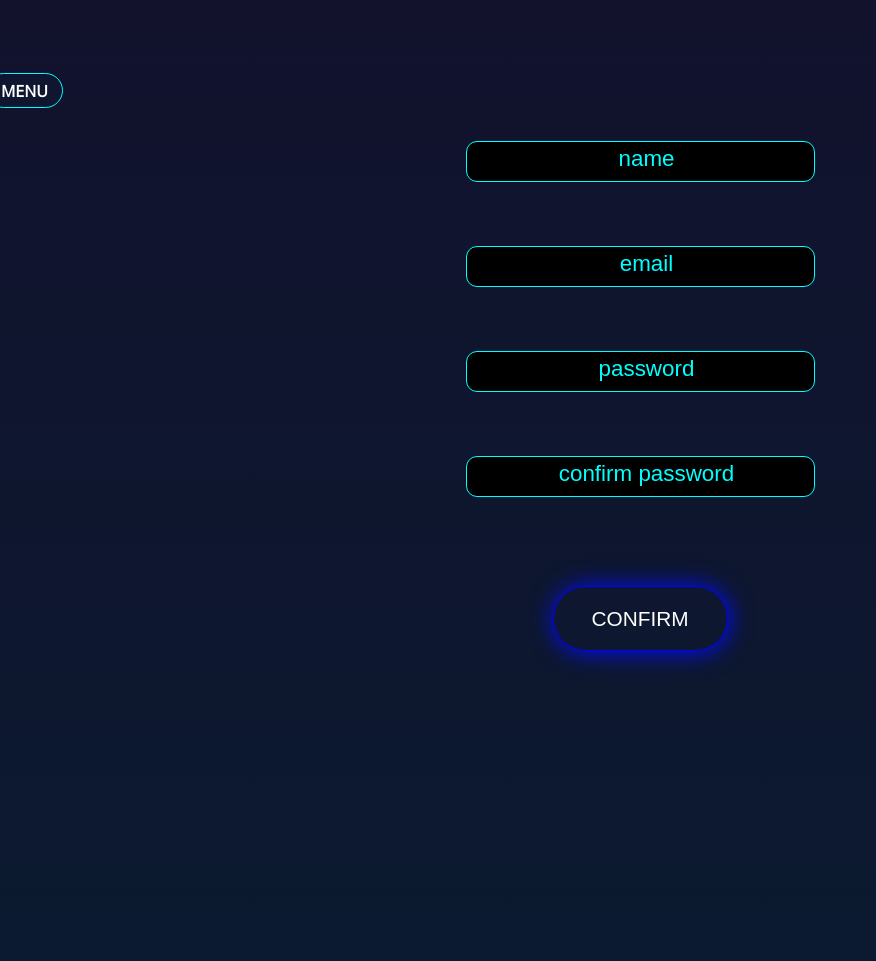
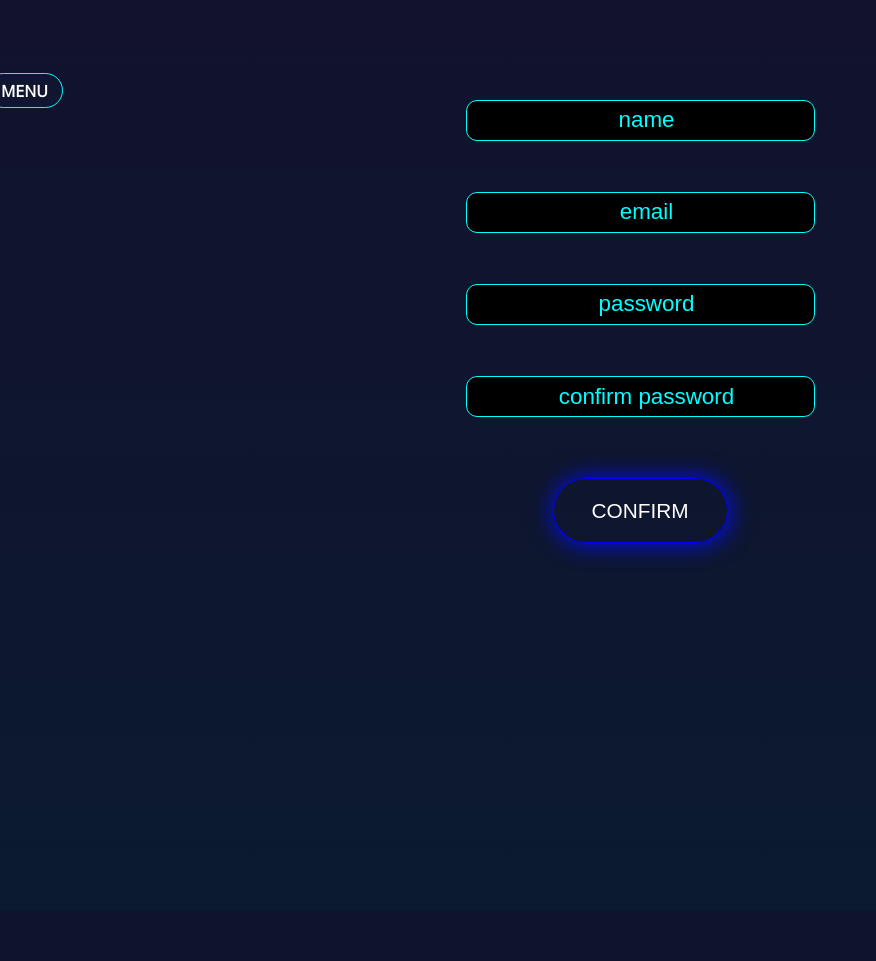
Before and after one commit to spirev/Ready-Arena, a PHP site: page /finalProject/controllers/SignUpController.php?path=SignUp in a window 1280 px wide. Shown: the part 92-1053 px from the top of the page, without its empty margins (0-876 px from the left). After the commit the page ends 655 px from the top, so only its background shows below. Run offline with PHP 8.4, Linux system fonts and the light colour scheme; some libraries are stand-ins or nearby versions; some web fonts are replaced.

Commit message:
html & css for login & sign-up page

```diff
--- a/css/SignUp.css
+++ b/css/SignUp.css
@@ -2,7 +2,7 @@
     background : linear-gradient(#12122d, #0B1A30);
     min-height: 820px;
     text-align: center;
-    padding-top: 11%;
+    padding-top: 7%;
 }
 
 #signupPhtml p {
@@ -12,11 +12,15 @@
     font-weight: bolder;
 }
 
-#signupPhtml div {
+#signupPhtml div form {
     display: flex;
     flex-flow: column nowrap;
     align-items: center;
-    margin-bottom: 5%;
+    margin-bottom: 4%;
+}
+
+#signupPhtml form ul {
+    padding: 0;
 }
 
 #signupPhtml input {
@@ -26,9 +30,15 @@
     height: 37px;
     border: 1px solid rgb(0, 255, 255);
     border-radius: 11px;
+    margin-bottom: 4%;
     padding-left: 15px;
     outline: none;
 }
+
+#signupPhtml input[type="text"] {
+    font-size: 1.4rem;
+}
+
 
 #signupPhtml input::placeholder {
     color: rgb(0, 255, 255);
@@ -47,7 +57,6 @@
     background-color: rgba(0, 0, 0, 0);
     box-shadow: 1px 1px 25px #000dff;
     border: 1px solid blue;
-    margin-top: 2%;
     transition: all 0.2s;
 }
 
--- a/css/style.css
+++ b/css/style.css
@@ -97,6 +97,10 @@
 #divIconeProfil { /* parent container of profil icone */
     margin-right: 3%;
     margin-left: 8%;
+}
+
+#disconnect {
+    margin: 0% 0% 0% 26%;
 }
 
 p {
@@ -303,6 +307,10 @@
     cursor: pointer;
 }
 
+#homeContentNav #famBut:hover {
+    background-color: rgb(87, 87, 87);
+}
+
 #homeContentNav #helpBut { /* the help button wich on click permit to scroll to the bottom */
     border: 0;
     background-color: rgba(0, 0, 0, 0);
@@ -400,7 +408,7 @@
             START homeContent.phtml
             ( if needed for a return to home page (ajaxed) after fiew interaction with nav)
 ________________________________________________*/
-
+/* doesn't seems useful after all... T_T */
 
 /*______________________________________________
             START allGames.phtml
@@ -498,9 +506,16 @@
             START creatTurnament.phtml
 ________________________________________________*/
 #createTournamentPhtml {
-    /*background : linear-gradient(#0b2038, #0a1c31);*/
+    display: flex;
+    flex-flow: column nowrap;
+    justify-content: center;
+    align-items: center;
     padding: 5% 0% 5%;
     margin-bottom: 15%;
+}
+
+#createTournamentPhtml label {
+    color: red;
 }
 
 #createExplain  {
@@ -520,8 +535,9 @@
     flex-flow: row nowrap;
     justify-content: space-evenly;
     align-items: center;
-    width: 100%;
+    width: 80%;
     height: 800px;
+    margin: auto;
 }
 
 #functionTeamPhtml a button {
--- a/js/ajax.js
+++ b/js/ajax.js
@@ -9,23 +9,6 @@
 {
     $('#homeExplain').html(content);
 }
-
-
-/* I've abandoned the idea to set dynamique php variable into ajax content ( 2 weeks lost ) */
-/*function setAllGames(content)
-{
-    $('#homeNav').html(content);
-    var myJSON = $.getJSON('JSON/allgames.php');
-    console.log(myJSON);
-}*/
-
-/*function setJsonContent(list) {
-    list.map(oneGame => {
-        $('#container').append(
-            `<p>${oneGame.name}</p>`
-        ).appendTo($ul)
-        })
-}*/
 
 /*  allow homeNav to get new content wich replace previous content
 (default : homeContent.phmtl ----> allGames.phtml or family.phtml ----> create/find/team/family  stage 3 ) */
@@ -41,8 +24,8 @@
         else if (path == 'allGames') {
             $.get('views/ajaxHTML/nav/'+ path + 'View/'+ path + '.phtml', setNav);
         }
-        else if (path == 'team' || path == 'family') {
-            console.log('CFTF');
+        else if (path == 'Team' || path == 'family') {
+            console.log('CFTF'+ path);
             $.get('views/ajaxHTML/nav/find'+ path + 'View/find'+ path + '.phtml', setNav);
         }
         else if (path == 'create') {
--- a/js/homeProgram.js
+++ b/js/homeProgram.js
@@ -75,7 +75,7 @@
                 break;
             case 'team':
                 $('#homeNav div').addClass('transitioningOut');
-                SetAjaxContent('team')
+                SetAjaxContent('Team')
                 break;
             case 'family':
                 $('#homeNav div').addClass('transitioningOut');
--- a/views/SignUpView/SignUpView.phtml
+++ b/views/SignUpView/SignUpView.phtml
@@ -1,21 +1,19 @@
 <div id='signupPhtml'>
-    <div>
-        <form>
-            <input type="text" placeholder="name">
-        </form>
-    </div>
-    <div>
-        <form>
-            <input type="text" placeholder="email">
-        </form>
-    </div>
-    <div>
-        <form>
-            <input type="text" placeholder="password">
-        </form>
-    </div>
-    <div>
-        <input type="text" placeholder="confirm password">
-    </div>
+    <form>
+        <ul>
+            <li>
+                <input type="text" placeholder="name">
+            </li>
+            <li>
+                <input type="text" placeholder="email">
+            </li>
+            <li>
+                <input type="text" placeholder="password">
+            </li>
+            <li>
+                <input type="text" placeholder="confirm password">
+            </li>
+        </ul>
+    </form>
     <button>CONFIRM</button>
 </div>
--- a/views/layout.phtml
+++ b/views/layout.phtml
@@ -25,7 +25,10 @@
                 </div>
                 <?php endif; ?>
                 <?php if($connect == false): ?>
-                <div id='divIconeProfil'><a href="#" id="iconeProfil"><div id="profilIcone"></div></a></div>
+                <div id='divIconeProfil'>
+                    <a href="#" id="iconeProfil"><div id="profilIcone"></div></a>
+                    <a href="" id="disconnect">Disconnect</a>
+                </div>
                 <?php endif; ?>
         </header>
         <main>
```
Also changed, not shown: css/Login.css (+9 -3 lines), views/LoginView/LoginView.phtml (+4 -10 lines), views/ajaxHTML/nav/createTournamentView/createTournament.phtml (+23 -1 lines).
